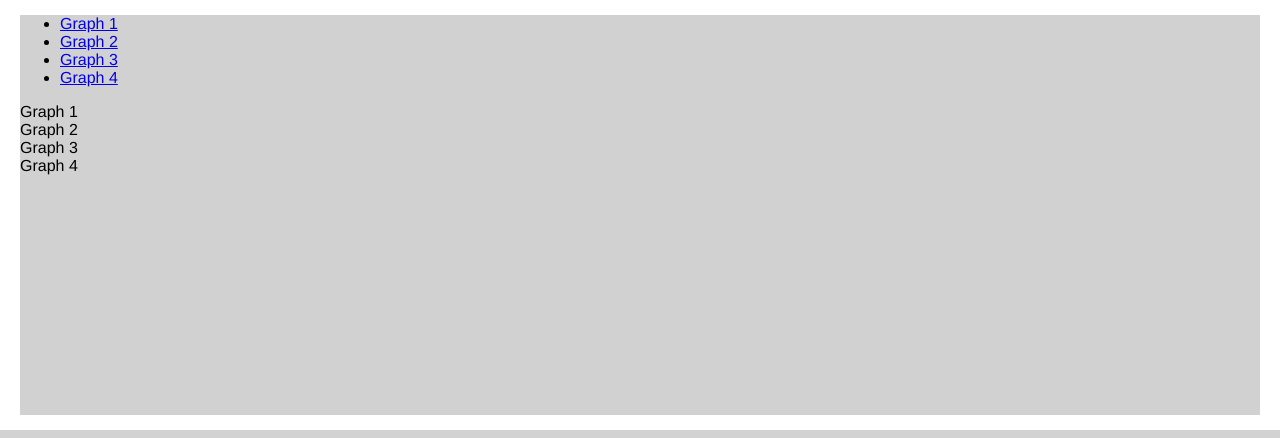
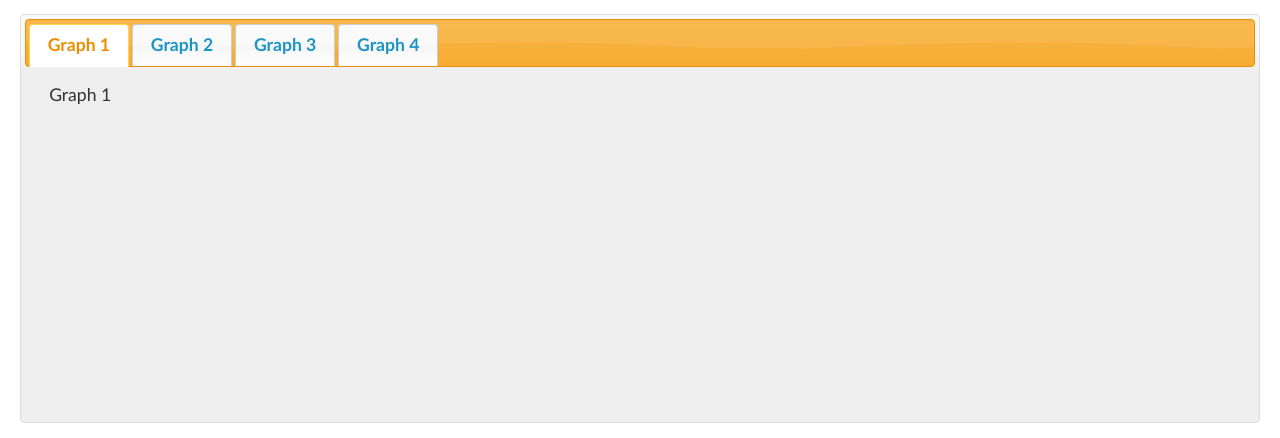
Before and after one commit to gunthercox/NewYorkStartupIndex, a Flask app: page /index in a window 1280 px wide. Shown: the part 498-936 px from the top of the page. Run offline with Flask 2, Linux system fonts and the light colour scheme; parts of the project's set-up code (start-up, migrations or seed data) failed here and were passed over; some libraries are stand-ins or nearby versions.

Commit message:
Fixed order of jquery/jquery-ui.

```diff
--- a/templates/index.html
+++ b/templates/index.html
@@ -4,10 +4,10 @@
 	<title></title>
 
 	<link rel="stylesheet" type="text/css" href="external/style.css">
+	<script src="http://ajax.googleapis.com/ajax/libs/jquery/1.11.2/jquery.min.js"></script>
+	<script src="external/jquery-ui/jquery-ui.min.js"></script>
 	<link rel="stylesheet" href="external/jquery-ui/jquery-ui.min.css">
     <link rel="stylesheet" href="http://cdn.leafletjs.com/leaflet-0.7.3/leaflet.css"/>
-	<script src="external/jquery-ui/jquery-ui.min.js"></script>
-	<script src="http://ajax.googleapis.com/ajax/libs/jquery/1.11.2/jquery.min.js"></script>
 </head>
 
 <body>
```
